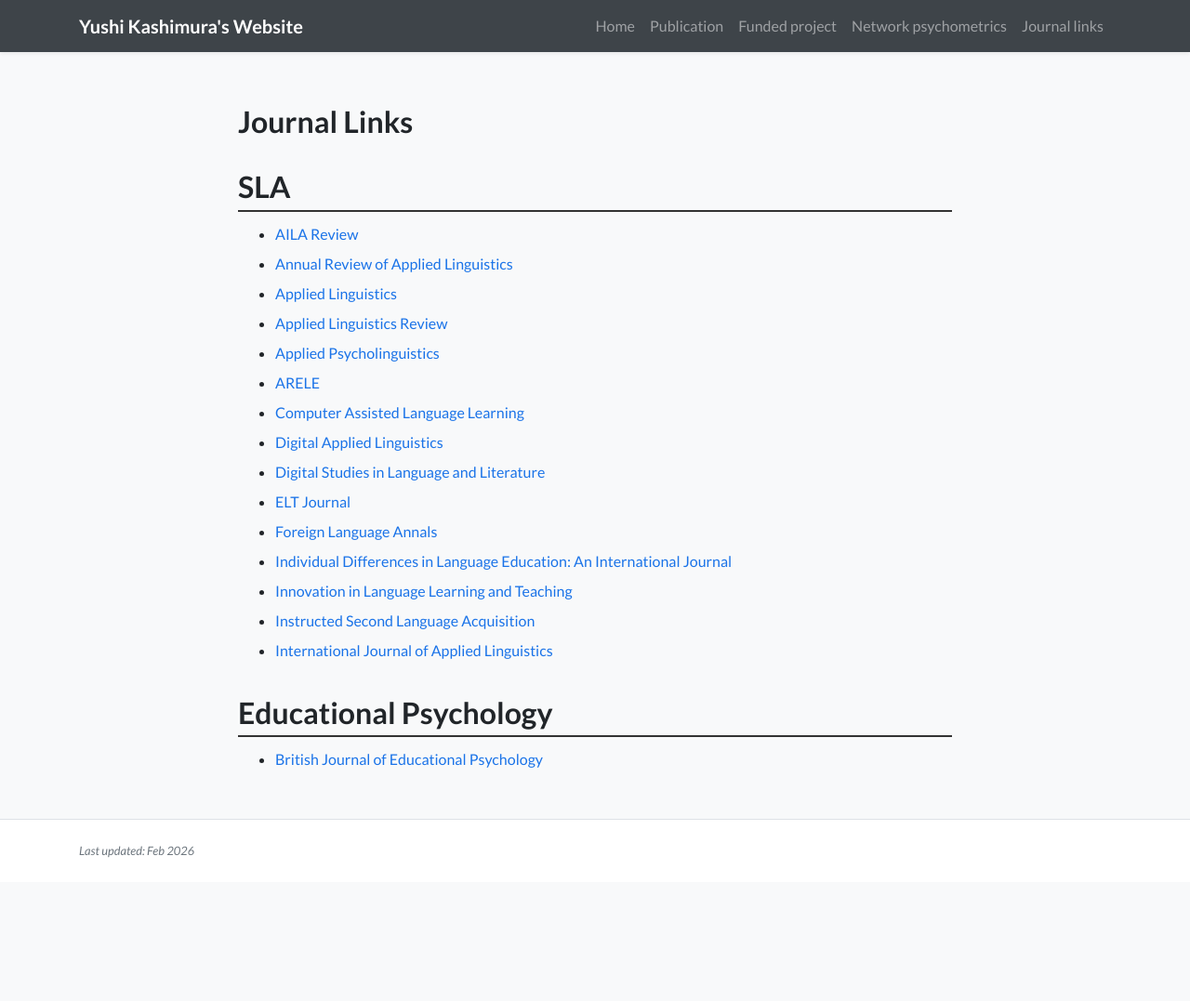
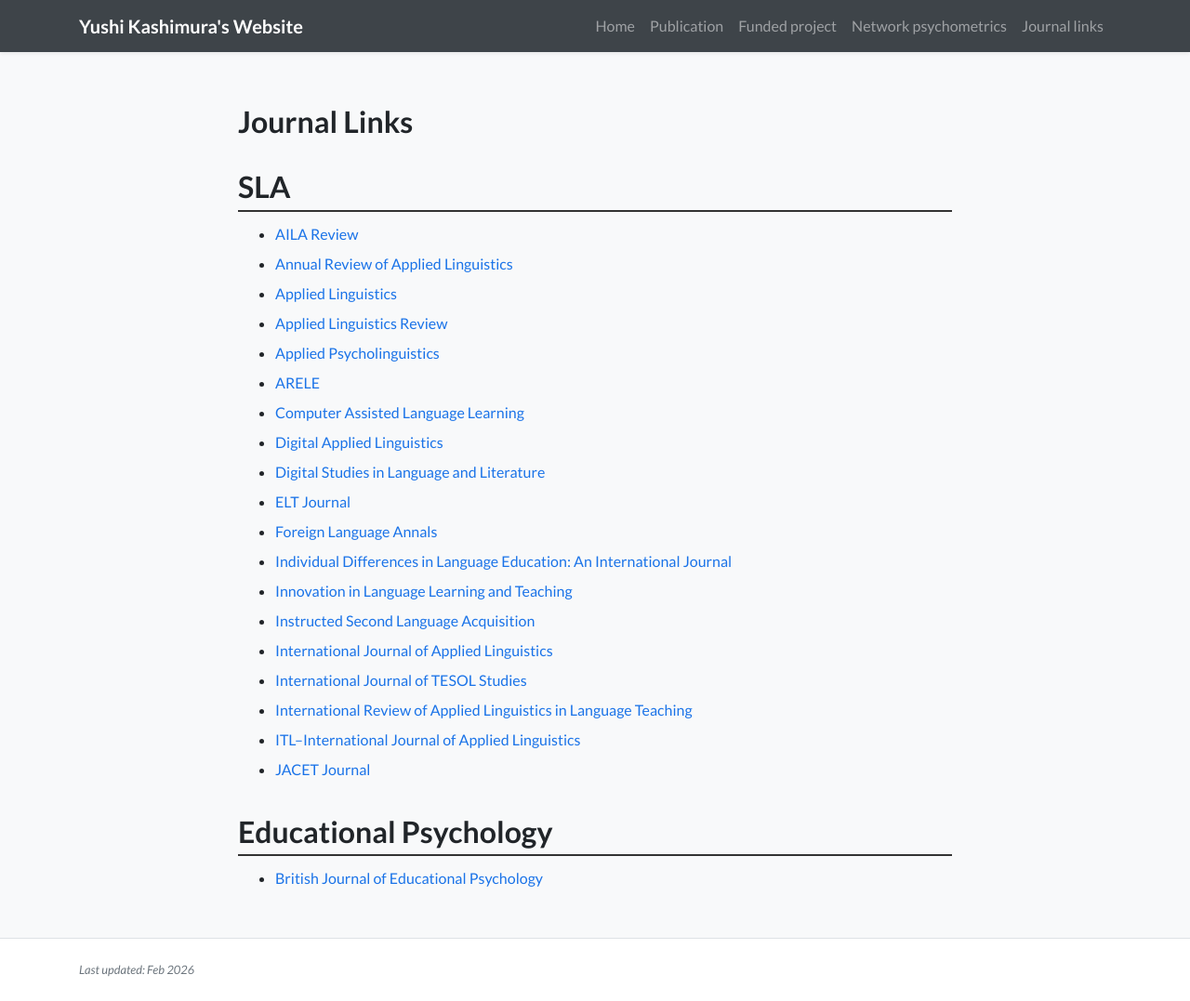
Before and after one commit to ys-kashimura/yushikashimura.github.io, a Jekyll site: the page built from journallinks.html, in a window 1280 px wide and 1077 px high. Shown: the whole window at 93% size. Built offline with Jekyll 4.4.1, drawn with Linux system fonts in a browser that asks for light colours; nearby versions of some CDN libraries; a style sheet for code colours, icons or effects is not loaded.

Commit message:
Update journallinks.html

```diff
--- a/journallinks.html
+++ b/journallinks.html
@@ -31,7 +31,11 @@ navbar_title: Journal Links
     <li><a href="https://www.eurokd.com/journal/jd/20" target="_blank">Individual Differences in Language Education: An International Journal</a></li>
     <li><a href="https://www.tandfonline.com/action/showAxaArticles?journalCode=rill20" target="_blank">Innovation in Language Learning and Teaching</a></li>
     <li><a href="https://utppublishing.com/journal/isla" target="_blank">Instructed Second Language Acquisition</a></li>
-    <li><a href="https://onlinelibrary.wiley.com/journal/14734192/" target="_blank">International Journal of Applied Linguistics</a></li>  </ul>
+    <li><a href="https://onlinelibrary.wiley.com/journal/14734192/" target="_blank">International Journal of Applied Linguistics</a></li>
+    <li><a href="https://www.tesolunion.org/journal/lists/folder/7MzQu8YjAz/" target="_blank">International Journal of TESOL Studies</a></li>
+    <li><a href="https://www.degruyterbrill.com/journal/key/iral/0/0/html" target="_blank">International Review of Applied Linguistics in Language Teaching</a></li>
+    <li><a href="https://benjamins.com/catalog/itl" target="_blank">ITL–International Journal of Applied Linguistics</a></li>
+    <li><a href="https://www.jstage.jst.go.jp/browse/jacetjournal/-char/en" target="_blank">JACET Journal</a></li>  </ul>
 
   <h2>Educational Psychology</h2>
   <ul>
```
